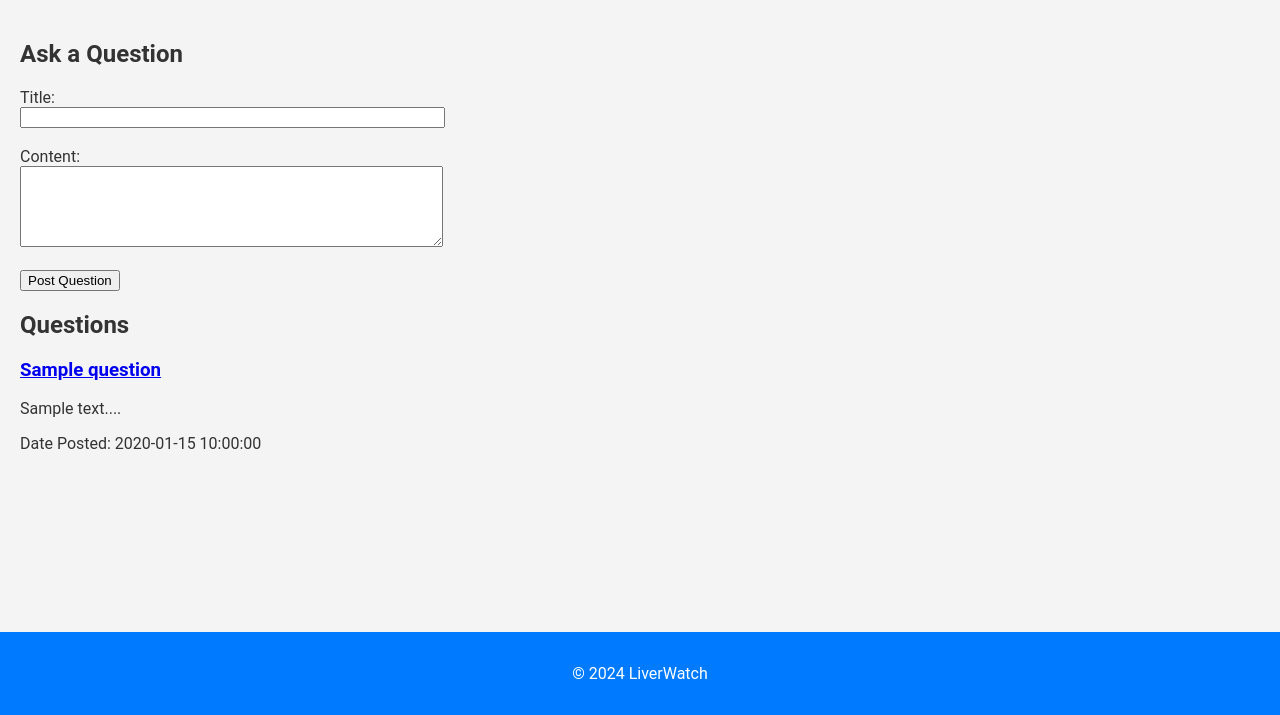
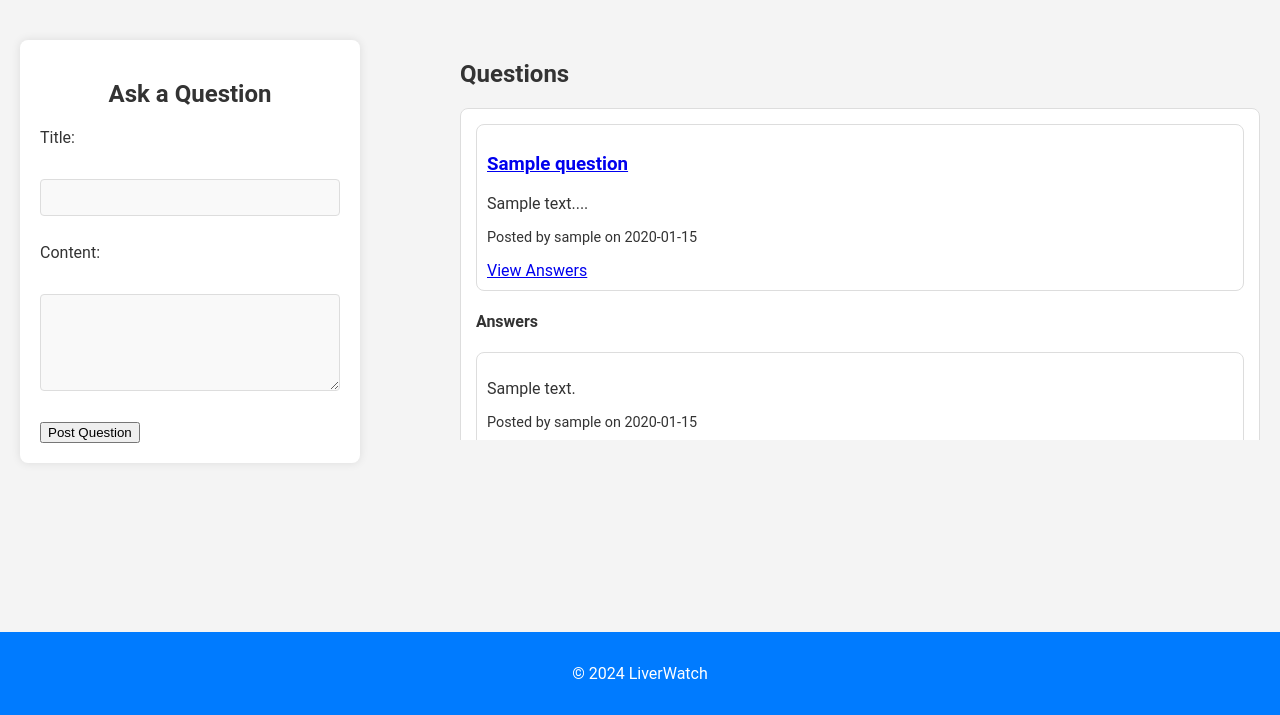
Before and after one commit to PerezChris99/LiverWatch, a Flask app: page /forum in a window 1280 px wide. Shown: the part 153-868 px from the top of the page. Run offline with Flask 2, Linux system fonts and the light colour scheme; tables that the repository leaves empty hold one stand-in row (values such as "Sample post").

Commit message:
questions and answers cards

```diff
--- a/app.py
+++ b/app.py
@@ -1,4 +1,4 @@
-from flask import Flask, render_template, request, redirect, url_for
+from flask import Flask, render_template, request, redirect, url_for, send_from_directory
 from flask_sqlalchemy import SQLAlchemy
 from flask_mail import Mail, Message
 from flask_limiter import Limiter
@@ -18,6 +18,9 @@ db.init_app(app)
 mail = Mail(app)
 limiter = Limiter(key_func=get_remote_address, default_limits=["200 per day", "50 per hour"])
 limiter.init_app(app)
+
+# Exclude static files from rate limiting
+limiter.limit("200 per day", exempt_when=lambda: request.path.startswith('/static'))
 
 # Create database tables
 with app.app_context():
@@ -73,11 +76,16 @@ def admin():
 def new_post():
     if request.method == 'POST':
         title = request.form['title']
-        content = request.form['content']
+        content_url = request.form['content']
         # Scrape data and create post
-        scraped_data = scrape_data(content)  # Assuming content is the URL to scrape
+        scraped_data = scrape_data(content_url)
         if scraped_data:
-            new_post = Post(title=title, content=scraped_data['content'], image_url=scraped_data['image_url'], source_url=content)
+            new_post = Post(
+                title=scraped_data['title'],
+                content=scraped_data['content'],
+                image_url=scraped_data['image_url'],
+                source_url=content_url
+            )
             db.session.add(new_post)
             db.session.commit()
             # Send email to subscribers
@@ -200,5 +208,21 @@ def medical_news():
 def child_health():
     return render_template('child_health.html')
 
+def fetch_nearby_liver_specialists(location):
+    api_key = get_google_maps_api_key()
+    if not api_key:
+        print("Google Maps API key not set.")
+        return []
+
+    url = f"https://maps.googleapis.com/maps/api/place/nearbysearch/json?location={location}&radius=10000&type=hospital&keyword=liver%20specialist&key={api_key}"
+    try:
+        response = requests.get(url)
+        response.raise_for_status()
+        data = response.json()
+        return data.get('results', [])
+    except requests.exceptions.RequestException as e:
+        print(f"Error fetching nearby specialists: {e}")
+        return []
+
 if __name__ == '__main__':
     app.run(debug=True)
--- a/static/style.css
+++ b/static/style.css
@@ -307,3 +307,147 @@ body.dark-mode .card h3 {
 .card ul li {
     margin-bottom: 5px;
 }
+
+/* Forum Styles */
+.forum-container {
+    display: flex;
+    justify-content: space-between;
+    gap: 20px;
+}
+
+.new-question-form, .new-answer-form {
+    flex: 1;
+    max-width: 300px; /* Make the form smaller */
+    margin: 20px 0;
+    padding: 20px;
+    background-color: #fff;
+    border-radius: 8px;
+    box-shadow: 0 0 10px rgba(0, 0, 0, 0.1);
+}
+
+body.dark-mode .new-question-form, body.dark-mode .new-answer-form {
+    background-color: #444;
+    color: #f4f4f4;
+    box-shadow: 0 0 10px rgba(255, 255, 255, 0.1);
+}
+
+.new-question-form h2, .new-answer-form h2 {
+    text-align: center;
+    color: #333;
+}
+
+body.dark-mode .new-question-form h2, body.dark-mode .new-answer-form h2 {
+    color: #f4f4f4;
+}
+
+.new-question-form label, .new-answer-form label {
+    display: block;
+    margin-bottom: 5px;
+    color: #333;
+}
+
+body.dark-mode .new-question-form label, body.dark-mode .new-answer-form label {
+    color: #f4f4f4;
+}
+
+.new-question-form input[type="text"], .new-question-form textarea,
+.new-answer-form textarea {
+    width: 100%;
+    padding: 10px;
+    margin: 8px 0;
+    border: 1px solid #ddd;
+    border-radius: 4px;
+    box-sizing: border-box;
+    background-color: #f9f9f9;
+}
+
+body.dark-mode .new-question-form input[type="text"], body.dark-mode .new-question-form textarea,
+body.dark-mode .new-answer-form textarea {
+    background-color: #555;
+    color: #f4f4f4;
+    border-color: #777;
+}
+
+.new-question-form button, .new-answer-form button {
+    background-color: #007bff;
+    color: white;
+    padding: 12px 20px;
+    border: none;
+    border-radius: 4px;
+    cursor: pointer;
+    font-size: 16px;
+}
+
+.new-question-form button:hover, .new-answer-form button:hover {
+    background-color: #0056b3;
+}
+
+.questions, .question-answers {
+    flex: 2;
+    max-width: 800px;
+    margin: 20px 0;
+    height: 400px; /* Set a fixed height for the questions section */
+    overflow-y: auto; /* Make the questions section scrollable */
+}
+
+.questions-scroll {
+    max-height: 100%;
+    overflow-y: auto;
+}
+
+.question-card {
+    border: 1px solid #ddd;
+    border-radius: 8px;
+    padding: 15px;
+    background-color: white;
+    margin-bottom: 20px;
+    transition: background-color 0.3s, box-shadow 0.3s;
+}
+
+body.dark-mode .question-card {
+    background-color: #444;
+    border-color: #555;
+}
+
+.question-card:hover {
+    box-shadow: 0 4px 8px rgba(0, 0, 0, 0.1);
+}
+
+.question-detail, .answer-card {
+    border: 1px solid #ddd;
+    border-radius: 8px;
+    padding: 10px;
+    background-color: white;
+    margin-bottom: 10px;
+    transition: background-color 0.3s, box-shadow 0.3s;
+}
+
+body.dark-mode .question-detail, body.dark-mode .answer-card {
+    background-color: #444;
+    border-color: #555;
+}
+
+.question-detail:hover, .answer-card:hover {
+    box-shadow: 0 4px 8px rgba(0, 0, 0, 0.1);
+}
+
+.question-detail h3, .answer-card h3 {
+    color: #007bff;
+}
+
+.question-detail p, .answer-card p {
+    color: #333;
+}
+
+body.dark-mode .question-detail p, body.dark-mode .answer-card p {
+    color: #f4f4f4;
+}
+
+.meta {
+    font-size: 0.9em;
+    color: #777;
+}
+
+body.dark-mode .meta {
+    color: #bbb;
+}
--- a/templates/appointment_finder.html
+++ b/templates/appointment_finder.html
@@ -11,6 +11,7 @@
         <button type="submit">Search</button>
     </form>
     <div class="specialists">
+        {% if specialists %}
             {% for specialist in specialists %}
             <div class="specialist-card">
                 <h3>{{ specialist.name }}</h3>
@@ -18,6 +19,9 @@
                 <p>Rating: {{ specialist.rating }}</p>
             </div>
             {% endfor %}
+        {% else %}
+            <p>No specialists found for the given location.</p>
+        {% endif %}
     </div>
 </section>
 {% endblock %}
--- a/templates/forum.html
+++ b/templates/forum.html
@@ -3,6 +3,7 @@
 {% block title %}Forum - LiverWatch{% endblock %}
 
 {% block content %}
+<div class="forum-container">
     <section class="new-question-form">
         <h2>Ask a Question</h2>
         <form method="post">
@@ -16,12 +17,28 @@
     </section>
     <section class="questions">
         <h2>Questions</h2>
+        <div class="questions-scroll">
             {% for question in questions %}
             <div class="question-card">
-        <h3><a href="{{ url_for('question_detail', question_id=question.id) }}">{{ question.title }}</a></h3>
+                <article class="question-detail">
+                    <h3 id="question-{{ question.id }}"><a href="{{ url_for('question_detail', question_id=question.id) }}">{{ question.title }}</a></h3>
                     <p>{{ question.content[:100] }}...</p>
-        <p>Date Posted: {{ question.date_posted }}</p>
+                    <p class="meta">Posted by {{ question.user.username }} on {{ question.date_posted.strftime('%Y-%m-%d') }}</p>
+                    <a href="#answers-{{ question.id }}">View Answers</a>
+                </article>
+                <section class="answers" id="answers-{{ question.id }}">
+                    <h4>Answers</h4>
+                    {% for answer in question.answers %}
+                    <div class="answer-card">
+                        <p>{{ answer.content }}</p>
+                        <p class="meta">Posted by {{ answer.user.username }} on {{ answer.date_posted.strftime('%Y-%m-%d') }}</p>
+                        <a href="#question-{{ question.id }}">Back to Question</a>
                     </div>
                     {% endfor %}
                 </section>
+            </div>
+            {% endfor %}
+        </div>
+    </section>
+</div>
 {% endblock %}
```
Also changed, not shown: templates/question_detail.html (+16 -8 lines), utils.py (+5 -8 lines), site.db. Lines whose indentation alone changed are shown as unchanged.
